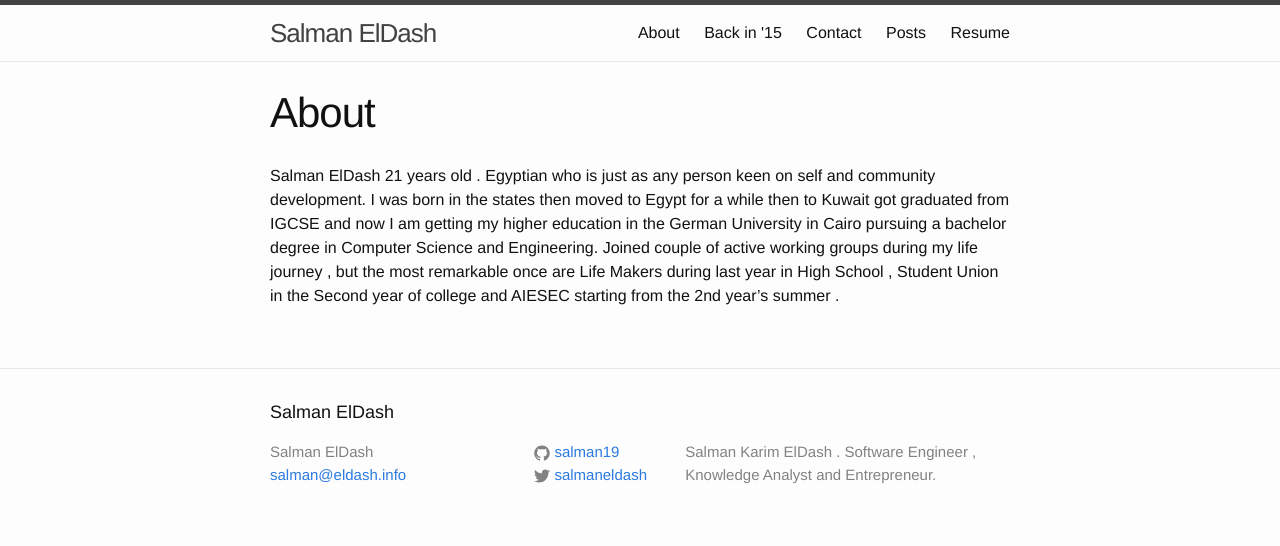
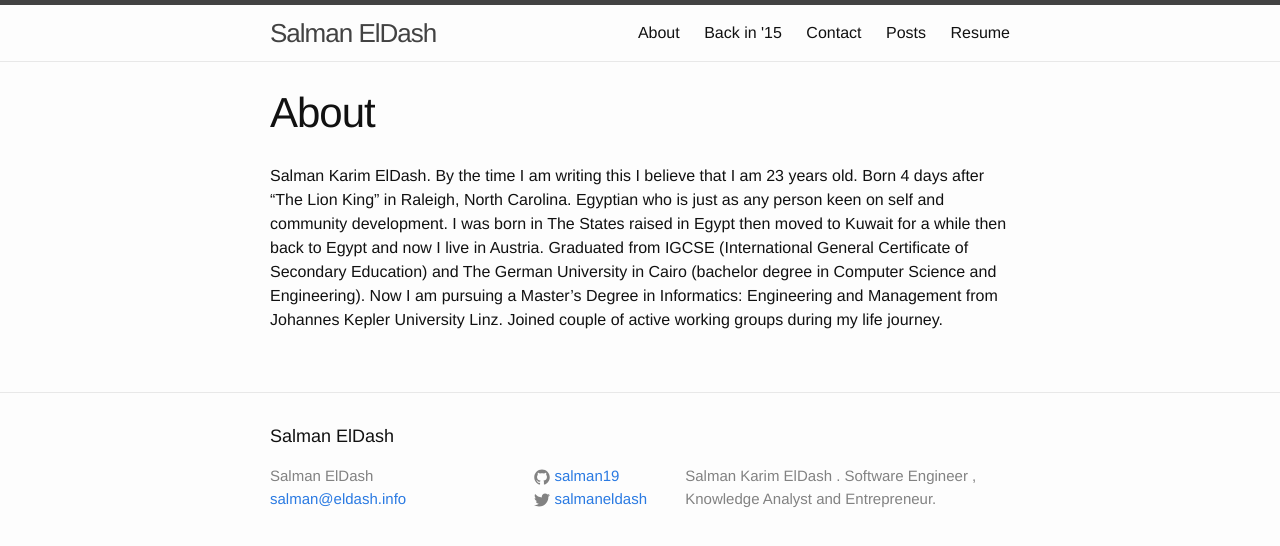
Before and after one commit to salman19/salman19.github.io, a Jekyll site: the page built from about.md, in a window 1280 px wide. Shown: the top 546 px of the page. Built offline with Jekyll 4.4.1, drawn with Linux system fonts in a browser that asks for light colours; some web fonts are replaced.

Commit message:
update about me

```diff
--- a/about.md
+++ b/about.md
@@ -4,4 +4,4 @@ title: About
 permalink: /about/
 ---
 
-Salman ElDash 21 years old . Egyptian who is just as any person keen on self and community development. I was born in the states then moved to Egypt for a while then to Kuwait got graduated from IGCSE and now I am getting my higher education in the German University in Cairo pursuing a bachelor degree in Computer Science and Engineering. Joined couple of active working groups during my life journey , but the most remarkable once are Life Makers during last year in High School , Student Union in the Second year of college and AIESEC starting from the 2nd year's summer .
+Salman Karim ElDash. By the time I am writing this I believe that I am 23 years old. Born 4 days after "The Lion King" in Raleigh, North Carolina. Egyptian who is just as any person keen on self and community development. I was born in The States raised in Egypt then moved to Kuwait for a while then back to Egypt and now I live in Austria. Graduated from IGCSE (International General Certificate of Secondary Education) and The German University in Cairo (bachelor degree in Computer Science and Engineering). Now I am pursuing a Master's Degree in Informatics: Engineering and Management from Johannes Kepler University Linz. Joined couple of active working groups during my life journey.
```
